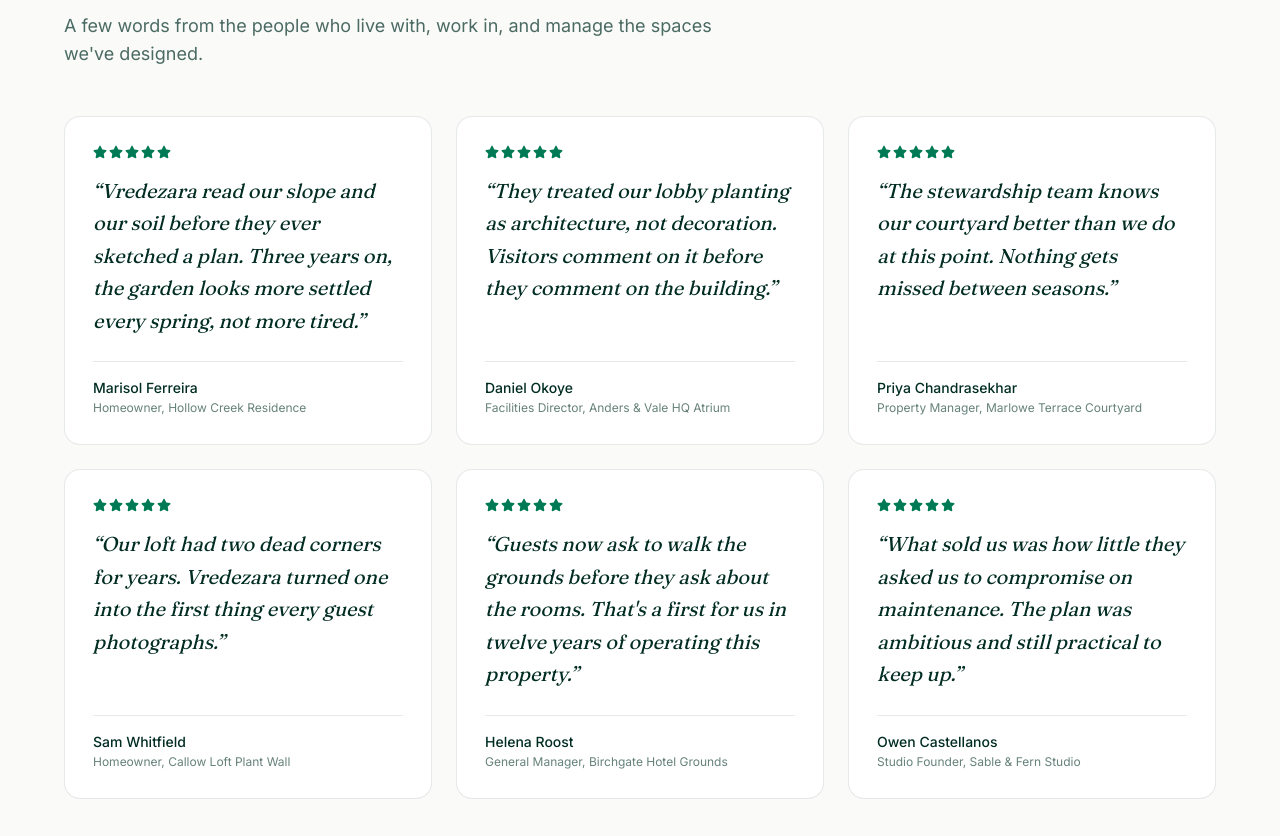
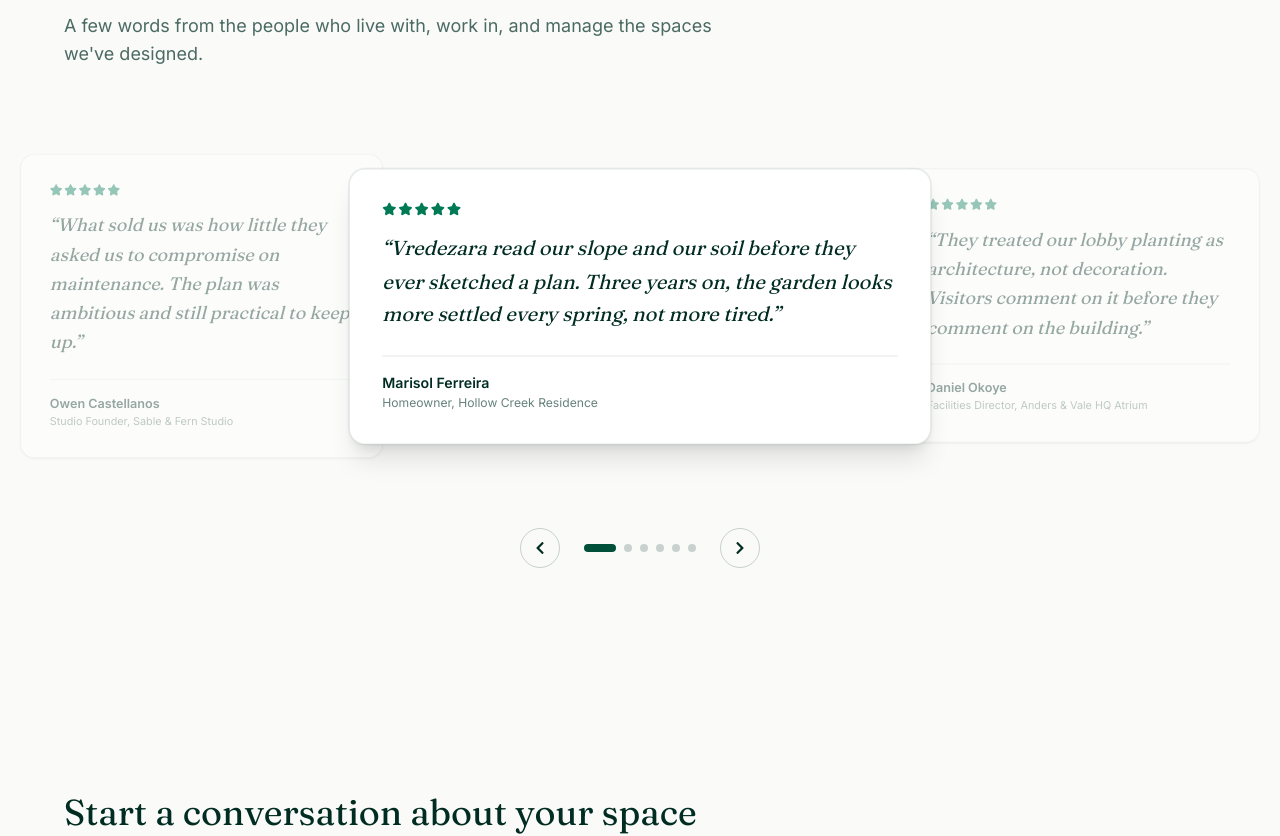
Before and after one commit to PeaceOloruntoba/vigilant-fishstick, a Next.js app: page / in a window 1280 px wide. Shown: the part 3371-4207 px from the top of the page. Built offline with nearby package versions, Linux system fonts and the light colour scheme.

Commit message:
testimonial update

```diff
--- a/app/components/testimonials.tsx
+++ b/app/components/testimonials.tsx
@@ -1,9 +1,8 @@
 "use client";
 
-import { motion, type Variants } from "framer-motion";
-import { FaStar } from "react-icons/fa";
-
-const EASE_OUT = [0.22, 1, 0.36, 1] as const;
+import { useState, useEffect, useCallback, useRef } from "react";
+import { motion, AnimatePresence } from "framer-motion";
+import { FaStar, FaChevronLeft, FaChevronRight } from "react-icons/fa";
 
 type Testimonial = {
   id: string;
@@ -64,24 +63,73 @@ const TESTIMONIALS: Testimonial[] = [
   },
 ];
 
-const cardVariants: Variants = {
-  hidden: { opacity: 0, y: 28 },
-  visible: (i: number) => ({
-    opacity: 1,
-    y: 0,
-    transition: { duration: 0.6, delay: i * 0.08, ease: EASE_OUT },
-  }),
+export default function Testimonials() {
+  const [currentIndex, setCurrentIndex] = useState(0);
+  const [isPaused, setIsPaused] = useState(false);
+  const touchStartX = useRef<number | null>(null);
+  const touchEndX = useRef<number | null>(null);
+
+  const total = TESTIMONIALS.length;
+
+  const nextSlide = useCallback(() => {
+    setCurrentIndex((prev) => (prev + 1) % total);
+  }, [total]);
+
+  const prevSlide = useCallback(() => {
+    setCurrentIndex((prev) => (prev - 1 + total) % total);
+  }, [total]);
+
+  // Infinite 8s auto-scroll timer
+  useEffect(() => {
+    if (isPaused) return;
+    const interval = setInterval(() => {
+      nextSlide();
+    }, 8000);
+    return () => clearInterval(interval);
+  }, [nextSlide, isPaused]);
+
+  // Touch Swipe Handlers
+  const handleTouchStart = (e: React.TouchEvent) => {
+    touchStartX.current = e.targetTouches[0].clientX;
   };
 
-export default function Testimonials() {
+  const handleTouchMove = (e: React.TouchEvent) => {
+    touchEndX.current = e.targetTouches[0].clientX;
+  };
+
+  const handleTouchEnd = () => {
+    if (!touchStartX.current || !touchEndX.current) return;
+    const distance = touchStartX.current - touchEndX.current;
+    const minSwipeDistance = 40;
+
+    if (distance > minSwipeDistance) {
+      nextSlide();
+    } else if (distance < -minSwipeDistance) {
+      prevSlide();
+    }
+    touchStartX.current = null;
+    touchEndX.current = null;
+  };
+
+  // Helper for circular modulo index wrapping
+  const getVisibleIndices = () => {
+    const prev = (currentIndex - 1 + total) % total;
+    const next = (currentIndex + 1) % total;
+    return { prev, current: currentIndex, next };
+  };
+
+  const { prev, current, next } = getVisibleIndices();
+
   return (
     <section
       id="testimonials"
       aria-labelledby="testimonials-heading"
-      className="w-full bg-stone-50 px-4 py-20 md:px-8 md:py-28 lg:px-16"
+      className="w-full overflow-hidden bg-stone-50 px-4 py-20 md:px-8 md:py-28 lg:px-16"
+      onMouseEnter={() => setIsPaused(true)}
+      onMouseLeave={() => setIsPaused(false)}
     >
       <div className="mx-auto max-w-6xl">
-        <div className="max-w-2xl">
+        <div className="max-w-2xl text-center md:text-left">
           <h2
             id="testimonials-heading"
             className="font-[family-name:var(--font-fraunces)] text-2xl text-emerald-950 md:text-4xl"
@@ -89,39 +137,103 @@ export default function Testimonials() {
             From the gardens we've kept
           </h2>
           <p className="mt-4 text-emerald-950/70 md:text-lg">
-            A few words from the people who live with, work in, and manage
-            the spaces we've designed.
+            A few words from the people who live with, work in, and manage the spaces we've designed.
           </p>
         </div>
 
-        {/* Mobile / tablet: horizontal snap-scroll. Desktop: static grid. */}
+        {/* Carousel Container */}
         <div
-          role="list"
-          aria-label="Client testimonials"
-          className="
-            mt-12 flex snap-x snap-mandatory gap-5 overflow-x-auto pb-4
-            [-ms-overflow-style:none] [scrollbar-width:none]
-            [&::-webkit-scrollbar]:hidden
-            sm:gap-6
-            md:grid md:grid-cols-2 md:overflow-visible md:pb-0
-            lg:grid-cols-3
-          "
+          className="relative mt-12 flex items-center justify-center min-h-[420px] md:min-h-[380px] touch-pan-y select-none"
+          onTouchStart={handleTouchStart}
+          onTouchMove={handleTouchMove}
+          onTouchEnd={handleTouchEnd}
         >
-          {TESTIMONIALS.map((testimonial, index) => (
-            <motion.article
-              key={testimonial.id}
-              role="listitem"
-              custom={index}
-              variants={cardVariants}
-              initial="hidden"
-              whileInView="visible"
-              viewport={{ once: true, margin: "-80px" }}
-              className="
-                flex w-[82vw] shrink-0 snap-center flex-col justify-between
-                rounded-2xl border border-emerald-950/10 bg-white p-6
-                sm:w-[60vw] sm:p-7
-                md:w-auto md:shrink md:snap-none
-              "
+          {/* Previous Slide (Faded Left) */}
+          <div
+            onClick={prevSlide}
+            className="absolute left-0 z-0 hidden w-[30%] -translate-x-12 scale-90 opacity-40 transition-all duration-700 hover:cursor-pointer md:block lg:w-[35%] lg:-translate-x-16"
+          >
+            <TestimonialCard testimonial={TESTIMONIALS[prev]} isActive={false} />
+          </div>
+
+          {/* Active Slide (Center with 8s Zoom-Out Animation) */}
+          <div className="z-10 w-full max-w-md md:max-w-lg lg:max-w-xl">
+            <AnimatePresence mode="wait">
+              <motion.div
+                key={TESTIMONIALS[current].id}
+                initial={{ opacity: 0, scale: 1.06 }}
+                animate={{
+                  opacity: 1,
+                  scale: 1,
+                  transition: {
+                    opacity: { duration: 0.5 },
+                    scale: { duration: 8, ease: "linear" }, // Continuous slow 8s zoom-out
+                  },
+                }}
+                exit={{ opacity: 0, scale: 0.95, transition: { duration: 0.4 } }}
+              >
+                <TestimonialCard testimonial={TESTIMONIALS[current]} isActive={true} />
+              </motion.div>
+            </AnimatePresence>
+          </div>
+
+          {/* Next Slide (Faded Right) */}
+          <div
+            onClick={nextSlide}
+            className="absolute right-0 z-0 hidden w-[30%] translate-x-12 scale-90 opacity-40 transition-all duration-700 hover:cursor-pointer md:block lg:w-[35%] lg:translate-x-16"
+          >
+            <TestimonialCard testimonial={TESTIMONIALS[next]} isActive={false} />
+          </div>
+        </div>
+
+        {/* Carousel Controls */}
+        <div className="mt-8 flex items-center justify-center gap-6">
+          <button
+            onClick={prevSlide}
+            aria-label="Previous testimonial"
+            className="flex h-10 w-10 items-center justify-center rounded-full border border-emerald-950/20 text-emerald-950 transition-colors hover:bg-emerald-950 hover:text-white"
+          >
+            <FaChevronLeft className="h-3.5 w-3.5" />
+          </button>
+
+          <div className="flex gap-2">
+            {TESTIMONIALS.map((_, i) => (
+              <button
+                key={i}
+                onClick={() => setCurrentIndex(i)}
+                aria-label={`Go to slide ${i + 1}`}
+                className={`h-2 rounded-full transition-all duration-300 ${
+                  i === currentIndex ? "w-8 bg-emerald-900" : "w-2 bg-emerald-950/20"
+                }`}
+              />
+            ))}
+          </div>
+
+          <button
+            onClick={nextSlide}
+            aria-label="Next testimonial"
+            className="flex h-10 w-10 items-center justify-center rounded-full border border-emerald-950/20 text-emerald-950 transition-colors hover:bg-emerald-950 hover:text-white"
+          >
+            <FaChevronRight className="h-3.5 w-3.5" />
+          </button>
+        </div>
+      </div>
+    </section>
+  );
+}
+
+function TestimonialCard({
+  testimonial,
+  isActive,
+}: {
+  testimonial: Testimonial;
+  isActive: boolean;
+}) {
+  return (
+    <div
+      className={`flex flex-col justify-between rounded-2xl border border-emerald-950/10 bg-white p-6 transition-shadow duration-300 sm:p-8 ${
+        isActive ? "shadow-xl ring-1 ring-emerald-950/5" : "shadow-sm"
+      }`}
     >
       <div>
         <div className="flex gap-0.5" aria-hidden="true">
@@ -130,27 +242,17 @@ export default function Testimonials() {
           ))}
         </div>
 
-                <p className="mt-4 font-[family-name:var(--font-fraunces)] text-lg italic leading-relaxed text-emerald-950 sm:text-xl">
+        <p className="mt-4 font-[family-name:var(--font-fraunces)] text-base italic leading-relaxed text-emerald-950 sm:text-lg lg:text-xl">
           &ldquo;{testimonial.quote}&rdquo;
         </p>
       </div>
 
       <div className="mt-6 border-t border-emerald-950/10 pt-4">
-                <p className="text-sm font-medium text-emerald-950">
-                  {testimonial.name}
-                </p>
+        <p className="text-sm font-semibold text-emerald-950">{testimonial.name}</p>
         <p className="mt-0.5 text-xs text-emerald-950/60">
           {testimonial.role}, {testimonial.project}
         </p>
       </div>
-            </motion.article>
-          ))}
     </div>
-
-        <p className="mt-4 text-xs text-emerald-950/40 md:hidden">
-          Swipe to read more
-        </p>
-      </div>
-    </section>
   );
 }
```
Lines whose indentation alone changed are shown as unchanged.
